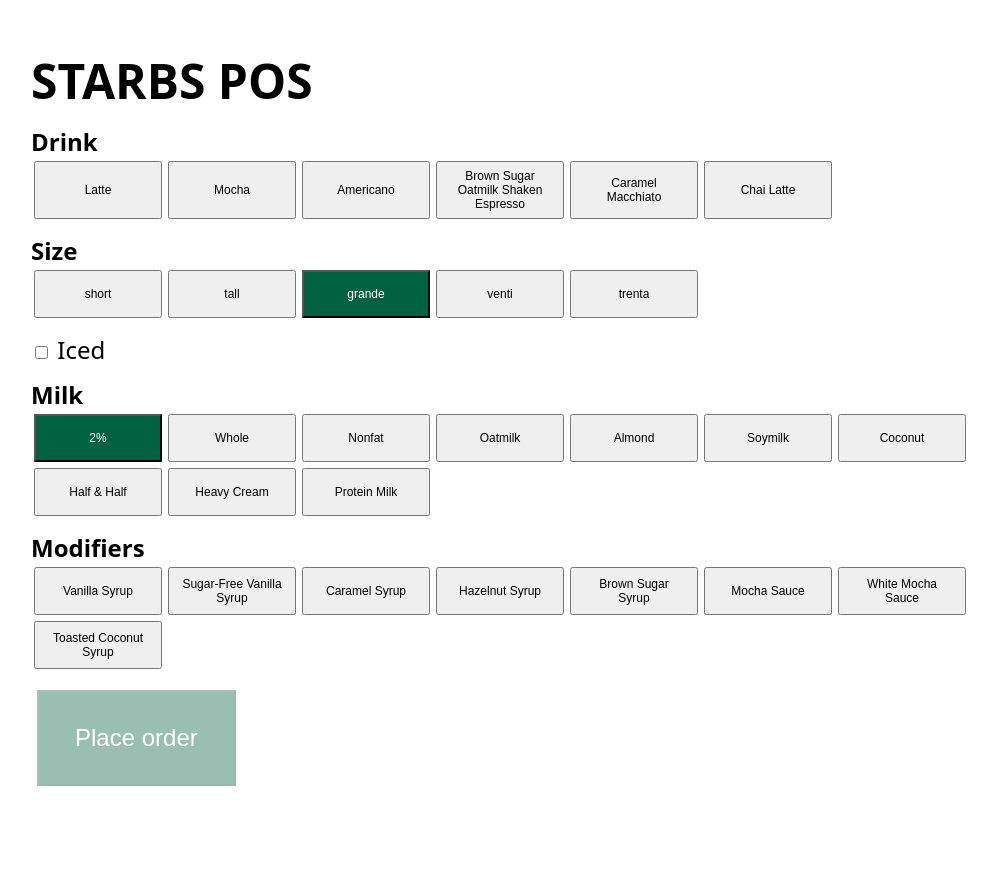
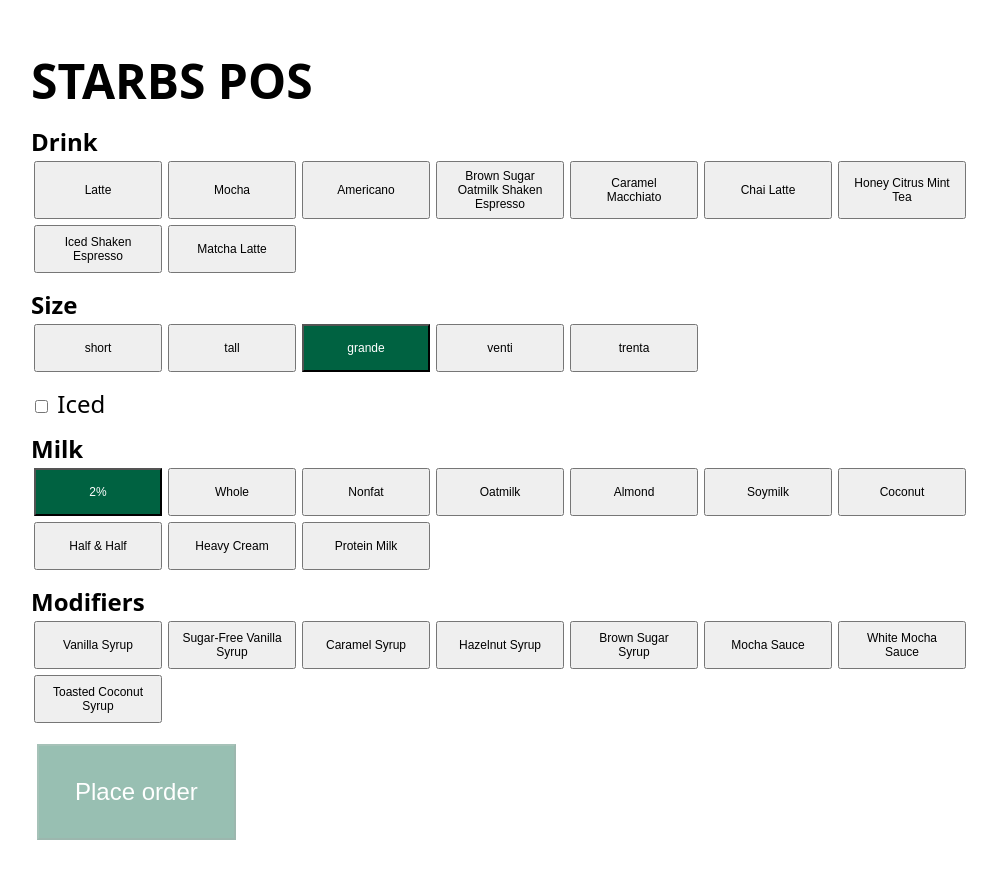
Before and after one commit to Marcaus-Cruz/starbs, a Vue app: page /pos in a window 1280 px wide. Shown: the top 878 px of the page, without its empty margins (97-1094 px from the left). Before the commit the page ends 840 px from the top, so only its background shows below. Built offline with nearby package versions, Linux system fonts and the light colour scheme.

Commit message:
Add prev drinks to catalog

```diff
--- a/src/catalog.ts
+++ b/src/catalog.ts
@@ -2,7 +2,7 @@ import type { Size } from './types';
 
 export const sizes = ['short', 'tall', 'grande', 'venti', 'trenta'] as const satisfies readonly Size[];
 
-export const drinks = ['Latte', 'Mocha', 'Americano', 'Brown Sugar Oatmilk Shaken Espresso', 'Caramel Macchiato', 'Chai Latte'] as const;
+export const drinks = ['Latte', 'Mocha', 'Americano', 'Brown Sugar Oatmilk Shaken Espresso', 'Caramel Macchiato', 'Chai Latte', 'Honey Citrus Mint Tea', 'Iced Shaken Espresso', 'Matcha Latte'] as const;
 export type Drink = (typeof drinks)[number];
 
 export const milks = [
```
